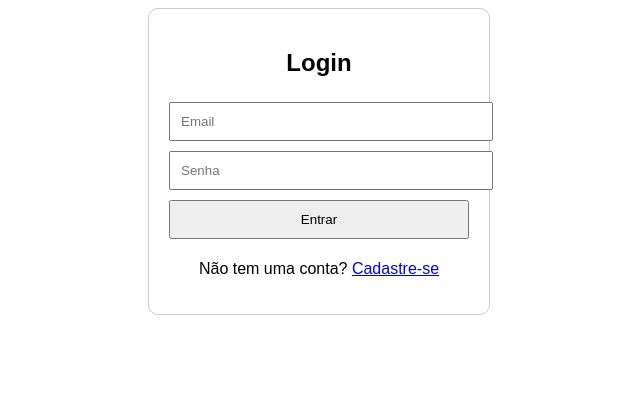
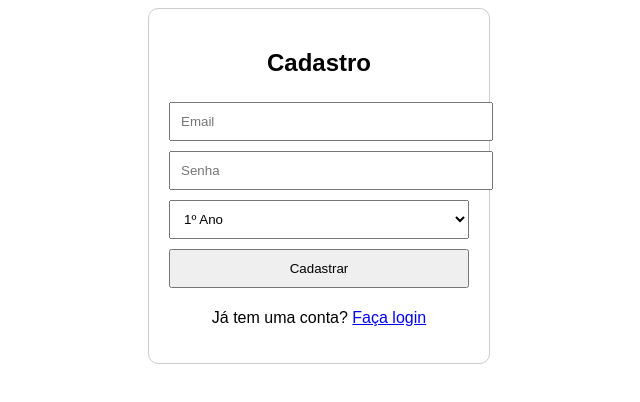
Before and after one commit to dsantx17/MonkeyAcademy, a plain HTML site: page index.html in a window 1280 px wide. Both pictures are taken after a click on the link "Cadastre-se". Shown: the whole page, without its empty margins (321-961 px from the left). Drawn offline with Linux system fonts and the light colour scheme.

Commit message:
Atualizando o projeto

```diff
--- a/index.html
+++ b/index.html
@@ -49,9 +49,22 @@
                 .catch(error => alert(`Erro no cadastro: ${error.message}`));
         }
 
+        // Funções para alternar entre login e cadastro
+        function mostrarCadastro() {
+            document.getElementById('login-container').style.display = 'none';
+            document.getElementById('cadastro-container').style.display = 'block';
+        }
+
+        function mostrarLogin() {
+            document.getElementById('cadastro-container').style.display = 'none';
+            document.getElementById('login-container').style.display = 'block';
+        }
+
         // Tornando as funções globais para serem acessíveis no HTML
         window.login = login;
         window.cadastrar = cadastrar;
+        window.mostrarCadastro = mostrarCadastro;
+        window.mostrarLogin = mostrarLogin;
     </script>
     <style>
         body { font-family: Arial, sans-serif; text-align: center; }
```
